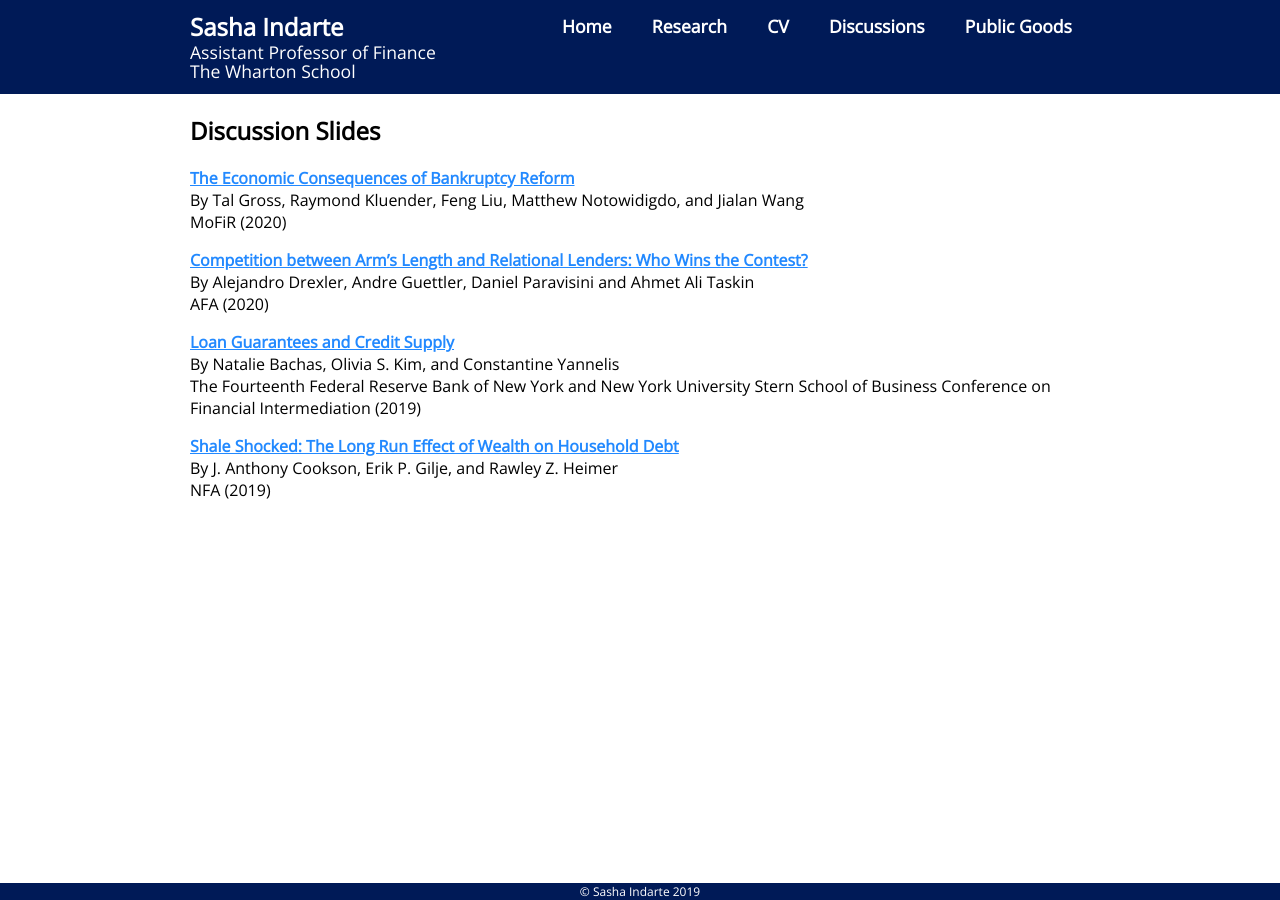
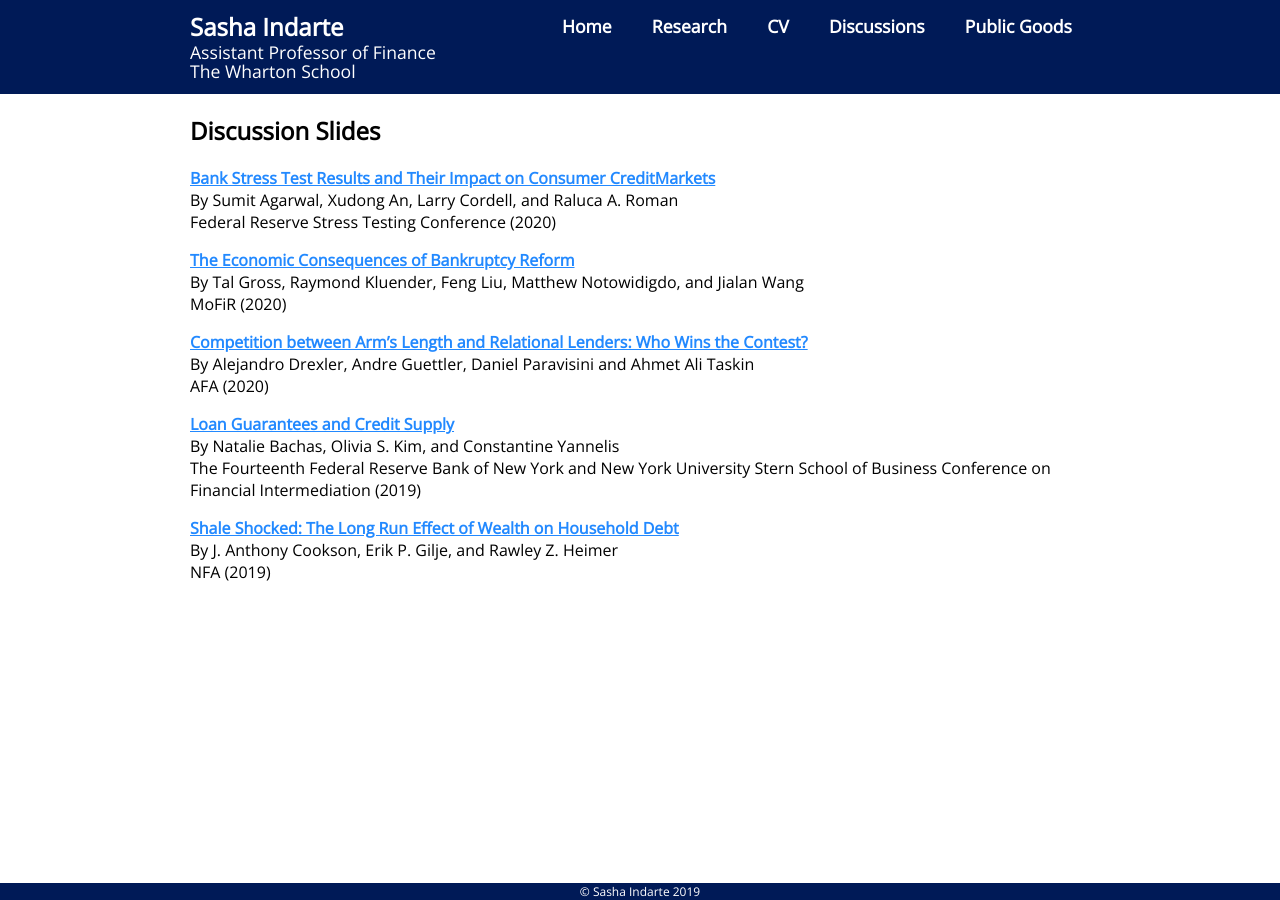
Before and after one commit to sashaindarte/sashaindarte.github.io, a Jekyll site: the page built from discussions/index.html, in a window 1280 px wide. Built offline with Jekyll 4.4.1, drawn with Linux system fonts in a browser that asks for light colours.

Commit message:
Update index.html

```diff
--- a/discussions/index.html
+++ b/discussions/index.html
@@ -8,6 +8,14 @@ title: Sasha Indarte - Discussions
 		<!-- Replication Resources  (use <br> in between)-->
 
     		<h2>Discussion Slides</h2>
+
+		<p> <a href = "https://sashaindarte.github.io/discussions/sasha_discussion_cc_stress_tests.pdf">
+			<u>Bank Stress Test Results and Their Impact on Consumer CreditMarkets</u></a>
+			<br>
+			By Sumit Agarwal, Xudong An, Larry Cordell, and Raluca A. Roman
+			<br>
+			Federal Reserve Stress Testing Conference (2020)
+		</p>
 
 		<p> <a href = "https://sashaindarte.github.io/discussions/sasha_discussion_GKLNW.pdf">
 			<u>The Economic Consequences of Bankruptcy Reform</u></a>
```
